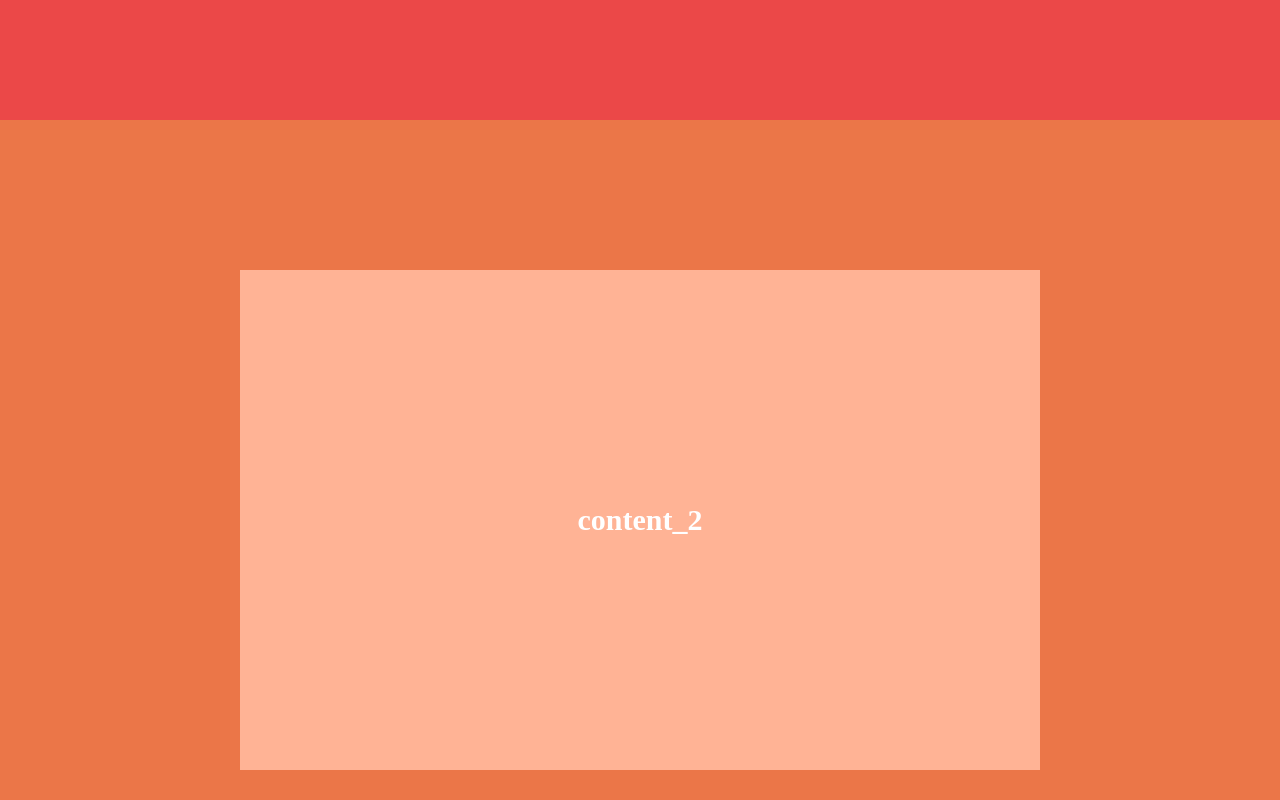
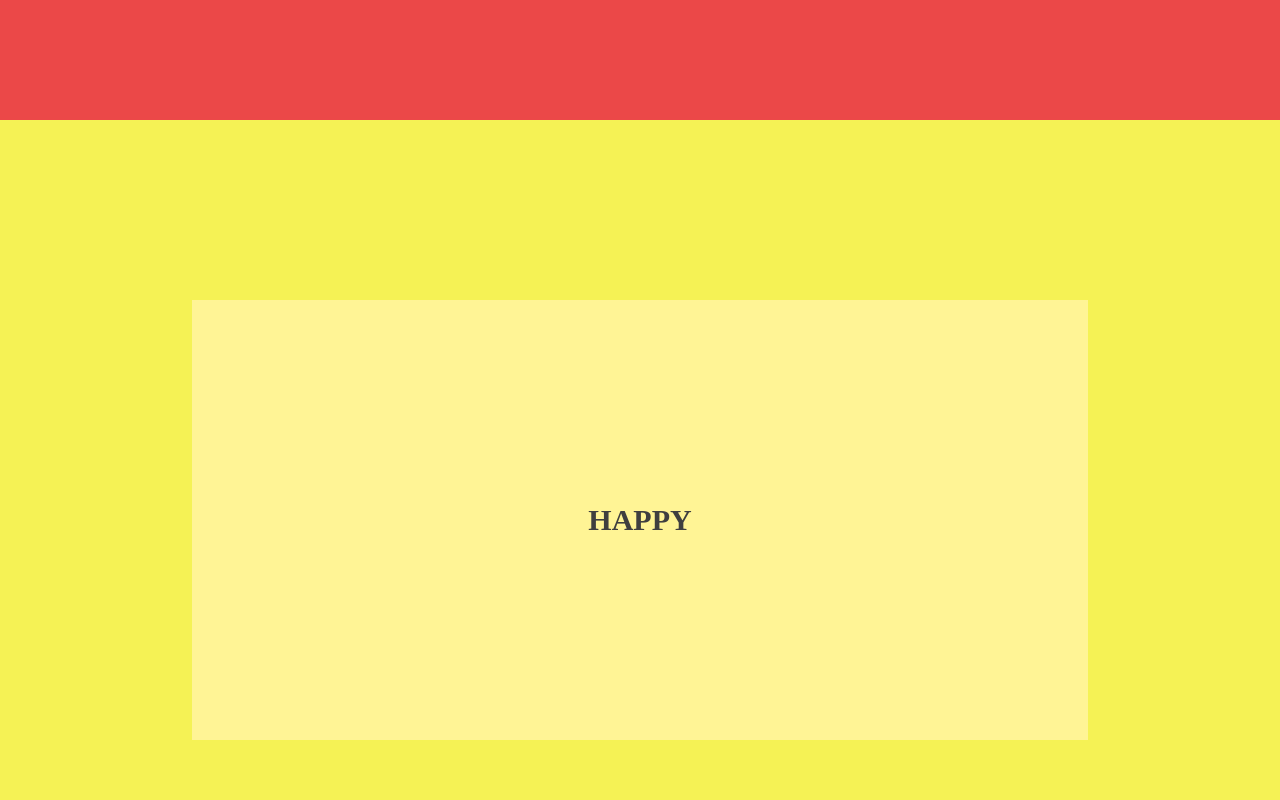
Before and after one commit to say90688/Front-End-Exercise, a plain HTML site: page exercise/js/scroll_event/onepage_scroll/index.html in a window 1280 px wide. Shown: the part 680-1480 px from the top of the page. Drawn offline with nearby package versions, Linux system fonts and the light colour scheme.

Commit message:
update resize

```diff
--- a/exercise/js/scroll_event/onepage_scroll/index.html
+++ b/exercise/js/scroll_event/onepage_scroll/index.html
@@ -14,22 +14,22 @@
         <article>
             <div>
                 <div class='content_box'>
-                    <span>content_1</span>
+                    <span>ANGRY</span>
                 </div>
             </div>
             <div>
                 <div class='content_box'>
-                    <span>content_2</span>
+                    <span>HAPPY</span>
                 </div>
             </div>
             <div>
                 <div class='content_box'>
-                    <span>content_3</span>
+                    <span>SAD</span>
                 </div>
             </div>
             <div>
                 <div class='content_box'>
-                    <span>content_4</span>
+                    <span>FEAR</span>
                 </div>
             </div>
         </article>
--- a/exercise/js/scroll_event/onepage_scroll/style.css
+++ b/exercise/js/scroll_event/onepage_scroll/style.css
@@ -7,14 +7,29 @@ article{width: inherit; height: inherit;}
 article > div{width: inherit; height: inherit; position:relative}
 
 article > div:nth-child(1){background: rgb(235, 72, 72);}
-article > div:nth-child(2){background: rgb(235, 118, 72);}
+article > div:nth-child(2){background: rgb(245, 242, 85);}
 article > div:nth-child(3){background: rgb(72, 96, 235);}
 article > div:nth-child(4){background: rgb(120, 87, 240);}
 
 article > div:nth-child(1)> div{background: rgb(255, 149, 149);}
-article > div:nth-child(2)> div{background: rgb(255, 179, 149);}
+article > div:nth-child(2)> div{background: rgb(255, 244, 149);}
 article > div:nth-child(3)> div{background: rgb(149, 168, 255);}
 article > div:nth-child(4)> div{background: rgb(204, 149, 255);}
 
-.content_box{width: 800px; height: 500px; position: absolute; left: 50%; top:50%; transform: translate(-50%, -50%);}
-.content_box span{display: block; text-align:center; line-height: 500px; font-weight: 800; font-size:30px;color:white}
+.content_box{
+    width: 70%;
+    height: 55%;
+    position: absolute;
+    left: 50%;
+    top:50%;
+    transform: translate(-50%, -50%);
+    display:flex;
+    align-items:center;
+    justify-content:center;
+}
+
+.content_box span{
+    font-weight: 550;
+    font-size:30px;
+    color: rgb(63, 63, 63);
+}
```
